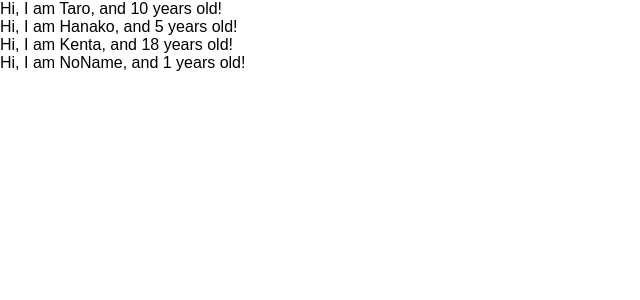
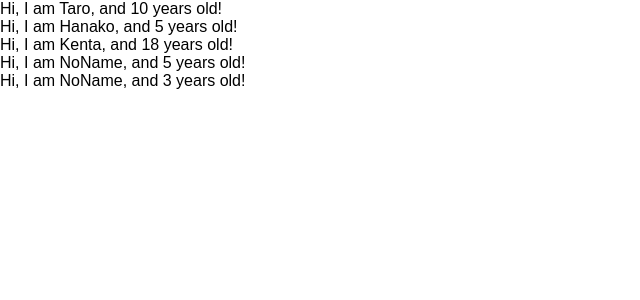
Before and after one commit to ndjndj/udemy-redux, a React (Create React App) app: page / in a window 1280 px wide. Shown: the top 300 px of the page, without its empty margins (0-640 px from the left). Built offline with nearby package versions, Linux system fonts and the light colour scheme.

Commit message:
learn prop-types

```diff
--- a/src/App.js
+++ b/src/App.js
@@ -1,11 +1,13 @@
-import React, { Component } from 'react';
+import React from 'react';
+import PropTypes from 'prop-types';
 
 const App = () => {
   const profiles = [
     { name: "Taro", age: 10 },
     { name: "Hanako", age: 5 },
     { name: "Kenta", age: 18 },
-    { name: "NoName" }
+    { name: "NoName" , age: 5},
+    { name: "NoName", age: 3 }
   ];
 
   return (
@@ -25,9 +27,9 @@
   );
 }
 
-User.defaultProps = {
-  age: 1,
-
+User.propTypes = {
+  name: PropTypes.string,
+  age: PropTypes.number.isRequired
 }
 
 export default App;
```
